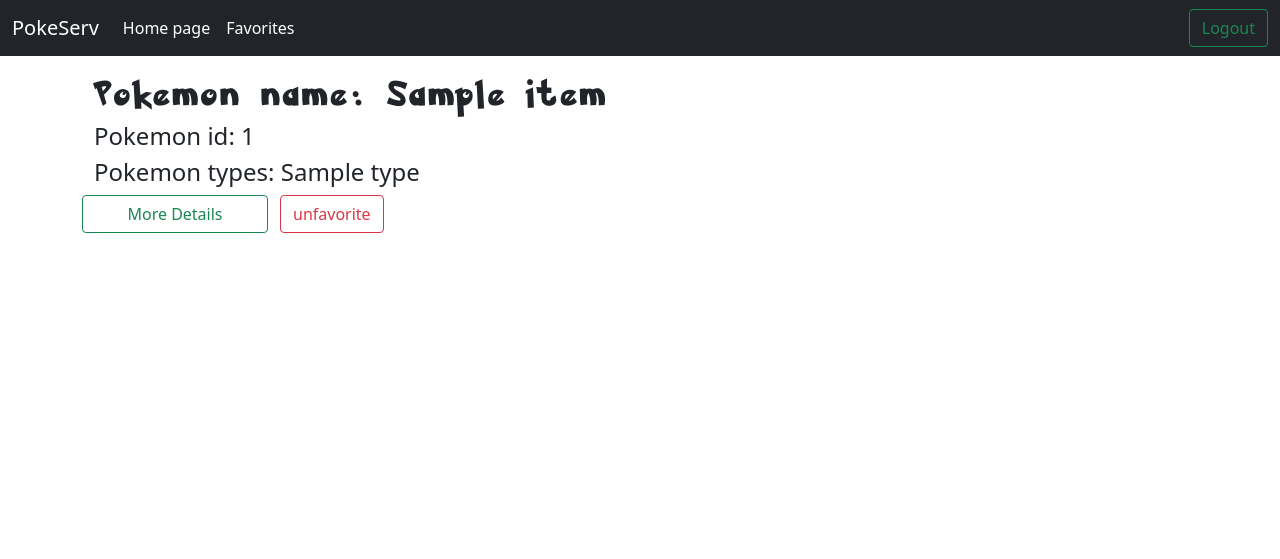
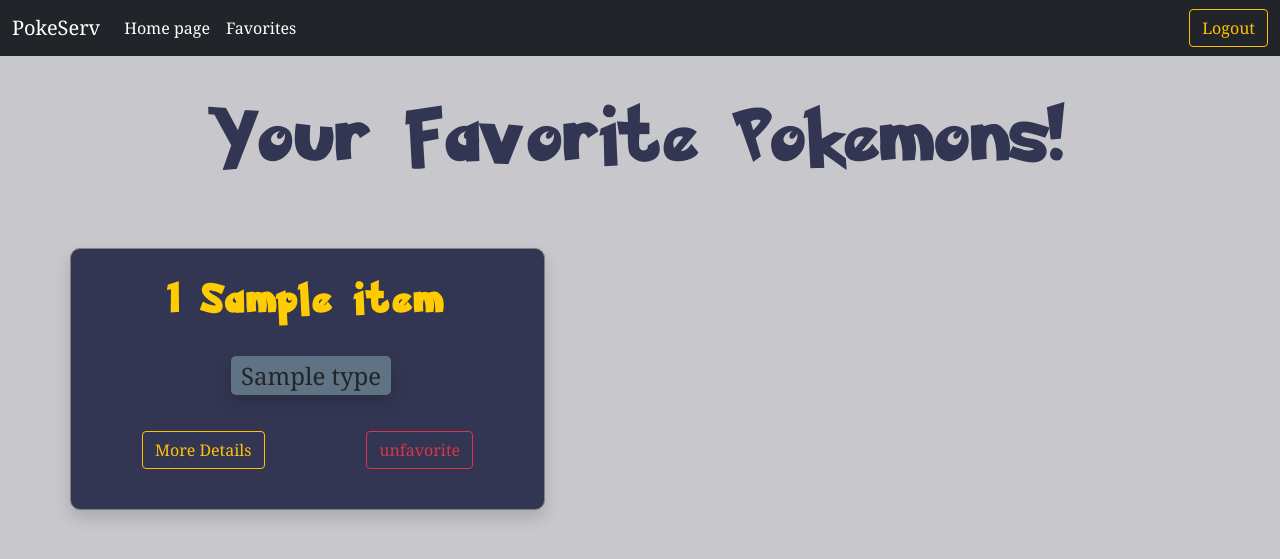
Before and after one commit to ArturRejment/pokemon-webservice, a Django app: page /favorite/ in a window 1280 px wide. Shown: the top 559 px of the page. Run offline with Django 3.2, Linux system fonts and the light colour scheme; a user stored in the database is signed in; tables that the repository leaves empty hold one stand-in row (values such as "Sample post"); a database or web service that is not in the repository returns one stand-in record (values such as "Sample title"); data that the repository does not hold is empty.

Commit message:
Styled favorite page

```diff
--- a/pokemon/templates/pokemon/favorite.html
+++ b/pokemon/templates/pokemon/favorite.html
@@ -1,21 +1,25 @@
 {% extends 'pokemon/main.html' %}
+{% load static %}
 
 {% block content %}
 	<div class="container">
-		<div class="row" style="margin: 0; padding: 0;">
+		<div class="fav-header">
+			<h1 class="pokemon-header">Your Favorite Pokemons!</h1>
+		</div>
+		<div class="row pokemon-list" >
 			{% for pokemon in pokemon_data %}
-				<div class="col-lg-6 mt-4 mb-4">
-					<div class="box-element">
-						<h3 class="pokemon-header">Pokemon name: {{pokemon.name}}</h3>
-						<h4>Pokemon id: {{pokemon.id}} </h4>
-						<h4>Pokemon types:
+				<div class="col-lg-5 pokemon-info shadow">
+					<div>
+						<h2 class="pokemon-header">{{pokemon.id}} {{pokemon.name}}</h2>
+
+						<h4 class="pokemon-type">
 						{% for type in pokemon.types %}
-							{{type.type.name}}
+							<span class="shadow {{type.type.name}}"> {{type.type.name}} </span>
 						{% endfor %}
 					</div>
-					<div class="row">
-						<a class="btn btn-outline-success col-4" href="{% url 'pokemon_detail' pokemon.id %}"> More Details </a> <br>
-						<form class="col-4" action="{% url 'unfavorite_pokemon' pokemon.id %}" method="post">
+					<div class="button-space">
+						<a class="btn btn-outline-warning" href="{% url 'pokemon_detail' pokemon.id %}"> More Details </a> <br>
+						<form action="{% url 'unfavorite_pokemon' pokemon.id %}" method="post">
 							{% csrf_token %}
 							<button type="submit" class="btn btn-outline-danger" > unfavorite </button> <br>
 						</form>
--- a/pokemon/templates/pokemon/main.html
+++ b/pokemon/templates/pokemon/main.html
@@ -8,6 +8,9 @@
 	<meta name="viewport" content="width=device-width, initial-scale=1.0">
 	<link href="https://cdn.jsdelivr.net/npm/bootstrap@5.1.0/dist/css/bootstrap.min.css" rel="stylesheet" integrity="sha384-KyZXEAg3QhqLMpG8r+8fhAXLRk2vvoC2f3B09zVXn8CA5QIVfZOJ3BCsw2P0p/We" crossorigin="anonymous">
 	<link rel="stylesheet" type="text/css" href="{% static '/css/styles.css' %}">
+	<link rel="preconnect" href="https://fonts.googleapis.com">
+	<link rel="preconnect" href="https://fonts.gstatic.com" crossorigin>
+	<link href="https://fonts.googleapis.com/css2?family=Noto+Serif&display=swap" rel="stylesheet">
 	<script src="https://cdn.jsdelivr.net/npm/bootstrap@5.1.0/dist/js/bootstrap.bundle.min.js" integrity="sha384-U1DAWAznBHeqEIlVSCgzq+c9gqGAJn5c/t99JyeKa9xxaYpSvHU5awsuZVVFIhvj" crossorigin="anonymous"></script>
 	<script src="https://cdn.jsdelivr.net/npm/@popperjs/core@2.9.3/dist/umd/popper.min.js" integrity="sha384-eMNCOe7tC1doHpGoWe/6oMVemdAVTMs2xqW4mwXrXsW0L84Iytr2wi5v2QjrP/xp" crossorigin="anonymous"></script>
 	<script src="https://cdn.jsdelivr.net/npm/bootstrap@5.1.0/dist/js/bootstrap.min.js" integrity="sha384-cn7l7gDp0eyniUwwAZgrzD06kc/tftFf19TOAs2zVinnD/C7E91j9yyk5//jjpt/" crossorigin="anonymous"></script>
@@ -30,7 +33,7 @@
 				</li>
 			</ul>
 
-			<a class="btn btn-outline-success" href="{% url 'logout' %}">Logout</a>
+			<a class="btn btn-outline-warning" href="{% url 'logout' %}">Logout</a>
 
 			</div>
 		</div>
--- a/static/css/styles.css
+++ b/static/css/styles.css
@@ -3,8 +3,13 @@
   font-family: poke;
 }
 
+body {
+  background-color: #c7c7cc;
+  font-family: 'Noto Serif', serif;
+}
+
 .grass {
-  background-color: green !important;
+  background-color: #148014 !important;
 }
 
 .poison {
@@ -12,7 +17,49 @@
 }
 
 .fire {
-  background-color: red !important;
+  background-color: #d32b2b !important;
+}
+
+.water {
+  background-color: #4444fd !important;
+}
+
+.electric {
+  background-color: #FAD02C !important;
+}
+
+.ground {
+  background-color: #7a4827 !important;
+}
+
+.fav-header {
+  margin: 50px 0;
+  display: -webkit-box;
+  display: -ms-flexbox;
+  display: flex;
+  -ms-flex-pack: distribute;
+      justify-content: space-around;
+}
+
+.fav-header h1 {
+  margin: 50px 50px;
+  font-size: 60px;
+  margin: auto auto;
+  color: #333652;
+}
+
+.image-container {
+  text-align: center;
+}
+
+.image-container .pokemon-logo {
+  width: 40%;
+  height: auto;
+  text-align: center;
+  -webkit-box-align: center;
+      -ms-flex-align: center;
+          align-items: center;
+  margin: 50px auto;
 }
 
 .pokemon-list {
@@ -30,19 +77,34 @@
 .pokemon-header {
   font-family: poke;
   letter-spacing: 5px;
+  color: #FFCC01;
 }
 
 .pokemon-info {
   border: 1px solid gray;
   padding: 20px;
-  border-radius: 5px;
+  border-radius: 10px;
   text-align: center;
   margin-top: 20px;
   margin-bottom: 20px;
+  background-color: #333652;
+}
+
+.pokemon-info .button-space {
+  margin: 0 0 20px 0;
+  display: -webkit-box;
+  display: -ms-flexbox;
+  display: flex;
+  -webkit-box-align: center;
+      -ms-flex-align: center;
+          align-items: center;
+  -webkit-box-pack: space-evenly;
+      -ms-flex-pack: space-evenly;
+          justify-content: space-evenly;
 }
 
 .pokemon-info .pokemon-type {
-  margin-top: 40px;
+  margin: 40px 0;
 }
 
 .pokemon-info h2 {
@@ -60,6 +122,6 @@
   padding: 3px 10px;
   margin-left: 7px;
   border-radius: 5px;
-  background-color: aqua;
+  background-color: #5f7385;
 }
 /*# sourceMappingURL=styles.css.map */
--- a/static/css/styles.scss
+++ b/static/css/styles.scss
@@ -3,15 +3,64 @@
 	font-family: poke;
 }
 
+$cusotm-dark-blue: #333652;
+$cusotm-blue-gray: #5f7385;
+$cusotm-yellow: #FAD02C;
+$cusotm-gray: #c7c7cc;
+$pokemon-yellow: #FFCC01;
+
+
+body {
+	background-color: $cusotm-gray;
+	font-family: 'Noto Serif', serif;
+}
+
 .grass {
-	background-color: green !important;
+	background-color: rgb(20, 128, 20) !important;
 }
 .poison {
 	background-color: purple !important;
 }
 .fire {
-	background-color: red !important;
+	background-color: rgb(211, 43, 43) !important;
 }
+.water {
+	background-color: rgb(68, 68, 253) !important;
+}
+.electric {
+	background-color: $cusotm-yellow !important;
+}
+.ground {
+	background-color: rgb(122, 72, 39) !important;
+}
+
+.fav-header {
+	margin: 50px 0;
+	display: flex;
+	justify-content: space-around;
+
+	h1 {
+		margin: 50px 50px;
+		font-size: 60px;
+		margin: auto auto;
+		color: $cusotm-dark-blue;
+	}
+}
+
+.image-container {
+
+	text-align: center;
+
+	.pokemon-logo {
+		width: 40%;
+		height: auto;
+		text-align: center;
+		align-items: center;
+		margin: 50px auto;
+	}
+}
+
+
 
 .pokemon-list {
 	justify-content: space-between;
@@ -26,18 +75,27 @@
 .pokemon-header {
 	font-family: poke;
 	letter-spacing: 5px;
+	color: $pokemon-yellow;
 }
 
 .pokemon-info {
 	border: 1px solid gray;
 	padding: 20px;
-	border-radius: 5px;
+	border-radius: 10px;
 	text-align: center;
 	margin-top: 20px;
 	margin-bottom: 20px;
+	background-color: #333652;
+
+	.button-space {
+		margin: 0 0 20px 0;
+		display: flex;
+		align-items: center;
+		justify-content: space-evenly;
+	}
 
 	.pokemon-type {
-		margin-top: 40px;
+		margin: 40px 0;
 	}
 
 	h2 {
@@ -55,7 +113,7 @@
 		padding: 3px 10px;
 		margin-left: 7px;
 		border-radius: 5px;
-		background-color:aqua;
+		background-color: $cusotm-blue-gray;
 	}
 
 }
```
Also changed, not shown: pokemon/templates/pokemon/index.html (+8 -7 lines), 1 other file.
